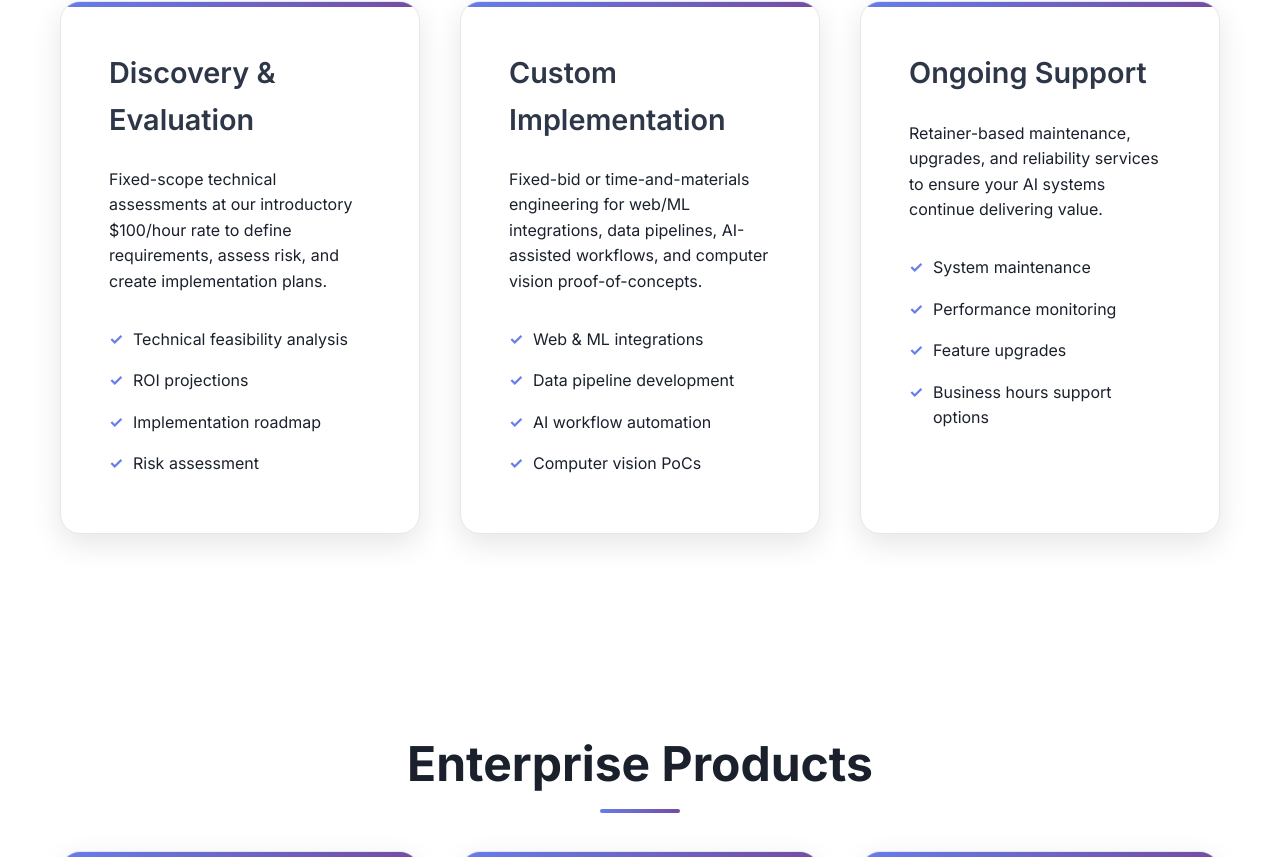
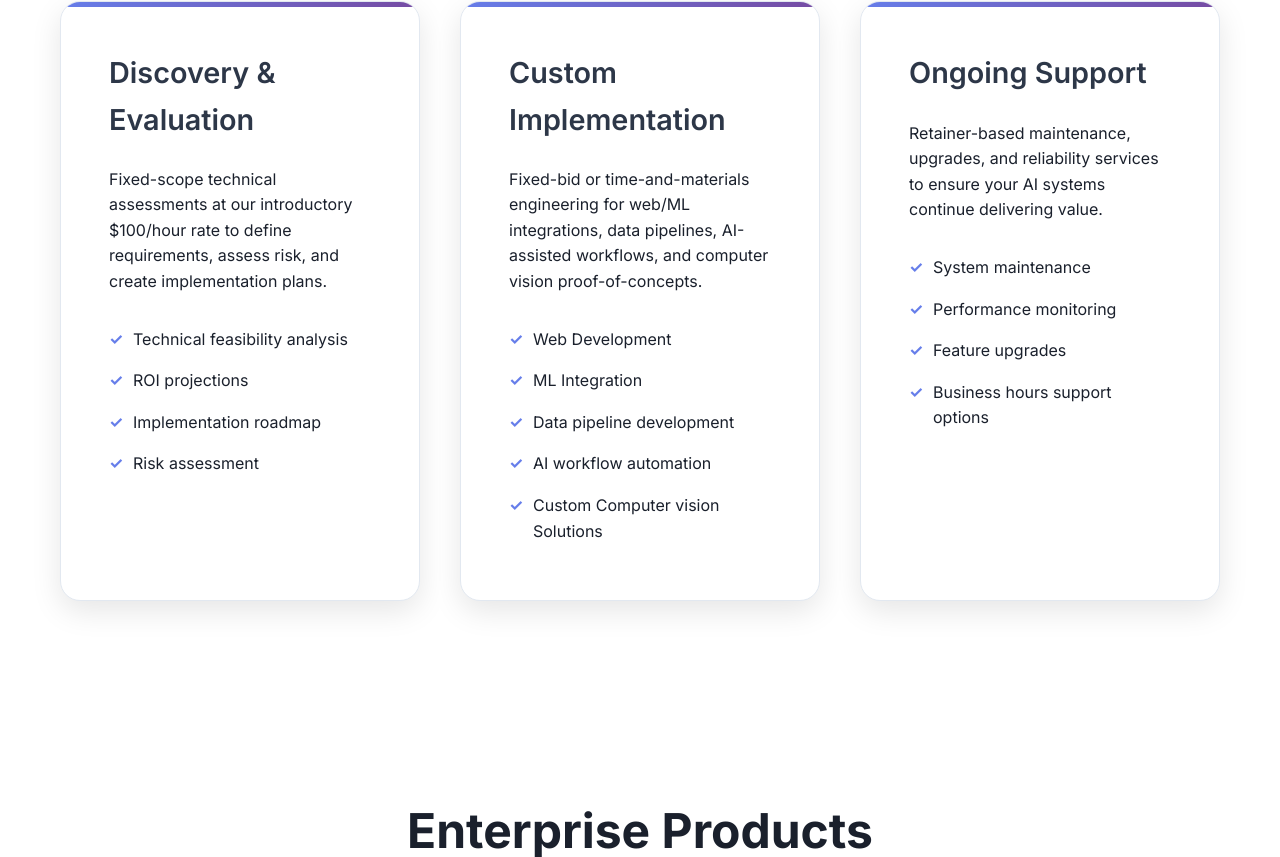
Before and after one commit to kodaai-dev/company_website, a plain HTML site: page index.html in a window 1280 px wide. Shown: the part 1587-2444 px from the top of the page. Drawn offline with Linux system fonts and the light colour scheme.

Commit message:
update services list

```diff
--- a/index.html
+++ b/index.html
@@ -3,7 +3,7 @@
 <head>
     <meta charset="UTF-8">
     <meta name="viewport" content="width=device-width, initial-scale=1.0">
-    <title>Koda LLC - AI & Computer Vision Solutions</title>
+    <title>Koda LLC - Software Consulting & Custom Computer Vision Solutions</title>
     <meta name="description" content="Koda LLC provides enterprise-grade AI and computer vision solutions. From consulting to pre-trained models, we modernize businesses with pragmatic AI systems.">
     <link href="https://fonts.googleapis.com/css2?family=Inter:wght@300;400;500;600;700&display=swap" rel="stylesheet">
     <style>
@@ -571,7 +571,7 @@
         <div class="container">
             <div class="header-content">
                 <div class="logo">Koda LLC</div>
-                <div class="tagline">Enterprise AI & Computer Vision Solutions</div>
+                <div class="tagline">Software Consulting & Custom Computer Vision Solutions</div>
             </div>
         </div>
     </header>
@@ -640,10 +640,11 @@
                     <h3>Custom Implementation</h3>
                     <p>Fixed-bid or time-and-materials engineering for web/ML integrations, data pipelines, AI-assisted workflows, and computer vision proof-of-concepts.</p>
                     <ul>
-                        <li>Web & ML integrations</li>
+                        <li>Web Development</li>
+                        <li>ML Integration</li>
                         <li>Data pipeline development</li>
                         <li>AI workflow automation</li>
-                        <li>Computer vision PoCs</li>
+                        <li>Custom Computer vision Solutions</li>
                     </ul>
                 </div>
 
```
